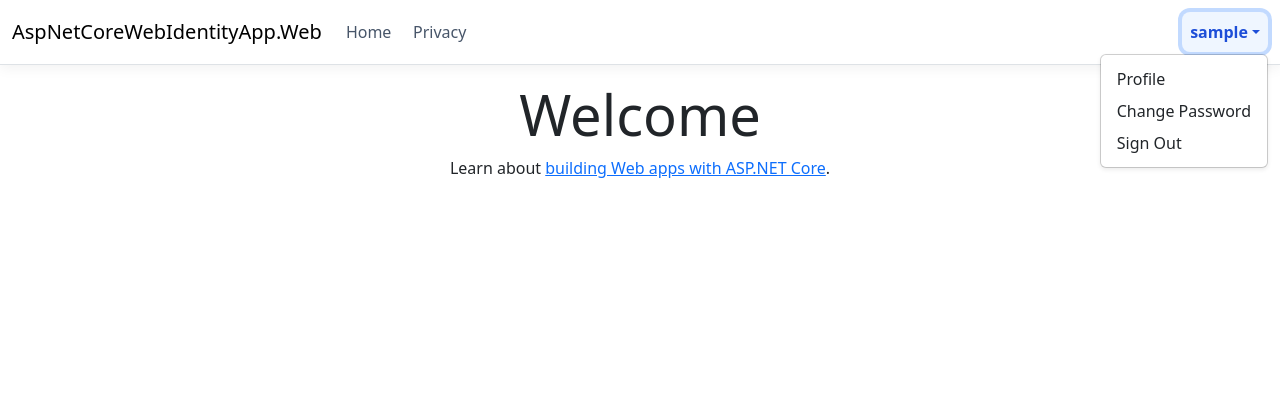
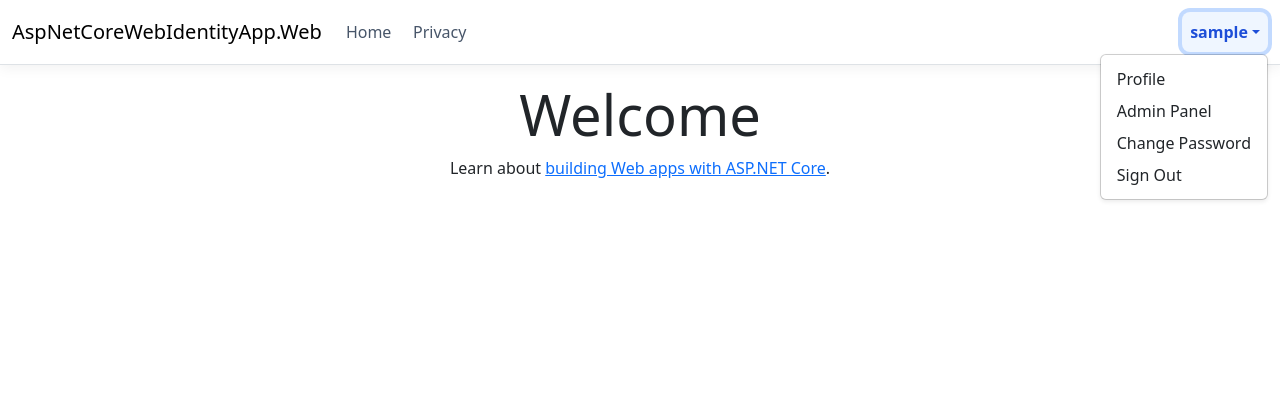
Before and after one commit to emrekizilkaya1905/AspNetCoreWebIdentityApp.Web, an ASP.NET Core app: page / in a window 1280 px wide, after a click that opens the changed part. Shown: the top 420 px of the page. Run offline with ASP.NET Core 8, Linux system fonts and the light colour scheme; the visitor is signed in with stand-in values (Sample User, id 1); style sheets or scripts are compiled from the project's sources; some libraries are stand-ins or nearby versions.

Commit message:
Admin page

```diff
--- a/AspNetCoreWebIdentityApp.Web/Areas/Admin/Controllers/HomeController.cs
+++ b/AspNetCoreWebIdentityApp.Web/Areas/Admin/Controllers/HomeController.cs
@@ -1,10 +1,12 @@
 using AspNetCoreWebIdentityApp.Web.Models;
+using Microsoft.AspNetCore.Authorization;
 using Microsoft.AspNetCore.Identity;
 using Microsoft.AspNetCore.Mvc;
 using Microsoft.EntityFrameworkCore;
 
 namespace AspNetCoreWebIdentityApp.Web.Areas.Admin.Controllers
 {
+    [Authorize(Roles = "admin")]
     [Area("Admin")]
     public class HomeController : Controller
     {
--- a/AspNetCoreWebIdentityApp.Web/Areas/Admin/Controllers/RolesController.cs
+++ b/AspNetCoreWebIdentityApp.Web/Areas/Admin/Controllers/RolesController.cs
@@ -8,6 +8,8 @@ using Microsoft.EntityFrameworkCore;
 
 namespace AspNetCoreWebIdentityApp.Web.Areas.Admin.Controllers
 {
+
+    [Authorize(Roles = "admin")]
     [Area("Admin")]
     public class RolesController : Controller
     {
--- a/AspNetCoreWebIdentityApp.Web/Views/Shared/_HeaderLogin.cshtml
+++ b/AspNetCoreWebIdentityApp.Web/Views/Shared/_HeaderLogin.cshtml
@@ -1,3 +1,5 @@
+@using System.Security.Claims
+
 @if (User.Identity?.IsAuthenticated == true)
 {
     <li class="nav-item dropdown">
@@ -5,6 +7,10 @@
         <ul class="dropdown-menu dropdown-menu-end shadow-sm" aria-labelledby="accountDropdown">
             <li>
                 <a class="dropdown-item" asp-controller="Member" asp-action="Index">Profile</a>
+                @if (User.HasClaim(x => x.Type == ClaimTypes.Role && x.Value == "admin"))
+                {
+                    <a class="dropdown-item" asp-area="Admin" asp-controller="Home" asp-action="Index">Admin Panel</a>
+                }
                 <a class="dropdown-item" asp-controller="Member" asp-action="PasswordChange">Change Password</a>
                 <a class="dropdown-item" asp-route-returnUrl="/Home/Index" asp-controller="Member" asp-action="logout">Sign Out</a>
             </li>
```
